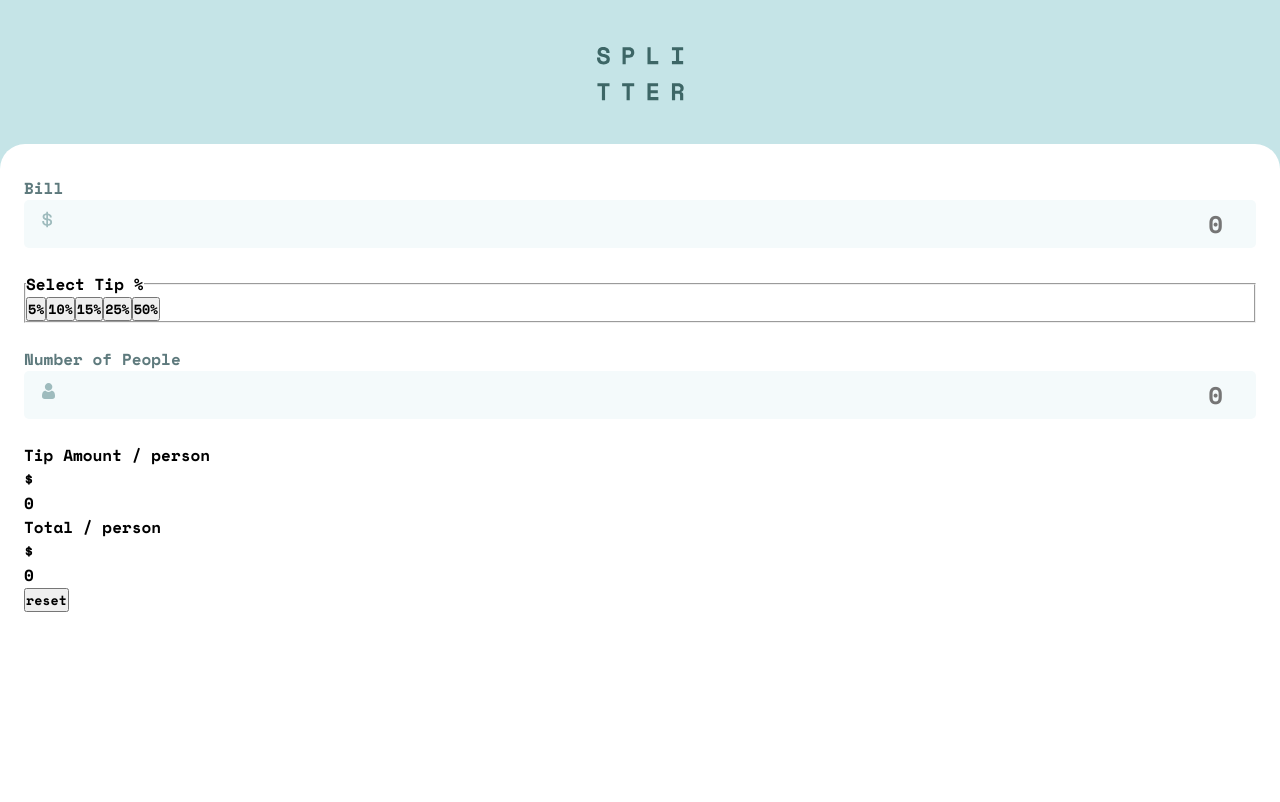
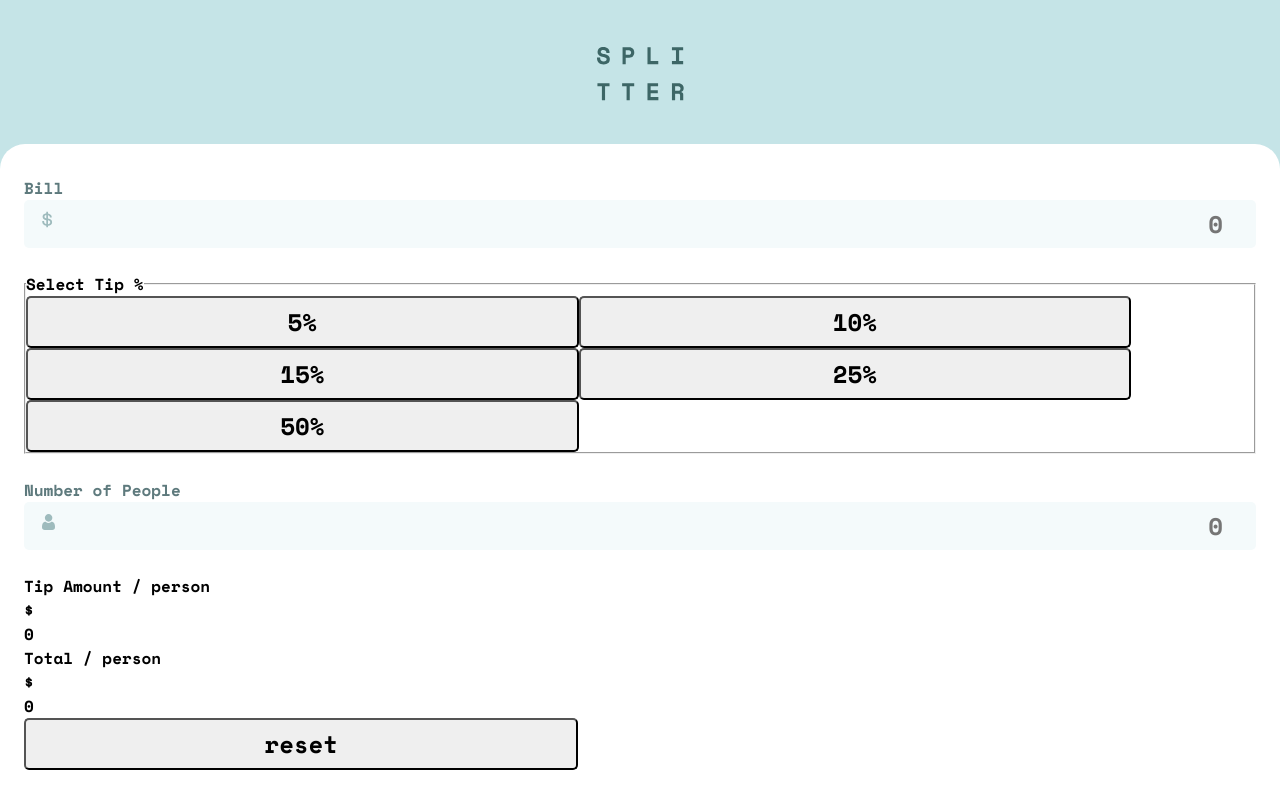
Before and after one commit to Aditi-Sawardekar/tip-calculator-app, a React (Vite) app: page / in a window 1280 px wide. Built offline with nearby package versions, Linux system fonts and the light colour scheme.

Commit message:
Refactor AppButton to always apply default styles, and add specific styles when provided

```diff
--- /dev/null
+++ b/src/components/AppButton/AppButton.module.css
@@ -0,0 +1,24 @@
+.button {
+  outline: none;
+  border-radius: 5px;
+  width: 45%;
+  max-width: 47%;
+  font-size: 1.5rem;
+  padding: 0.25em 0.5em;
+  cursor: pointer;
+}
+
+.primary {
+  background-color: hsl(183, 100%, 15%);
+  color: hsl(0, 0%, 100%);
+  border: none;
+  transition: background-color 0.2s ease-in-out;
+}
+
+.primary:hover {
+  background-color: hsl(172, 67%, 45%);
+}
+
+.primary:active {
+  background-color: hsl(173, 61%, 77%);
+}
--- a/src/components/AppButton/AppButton.tsx
+++ b/src/components/AppButton/AppButton.tsx
@@ -1,12 +1,24 @@
+import styles from "./AppButton.module.css";
+
 interface AppButtonProps {
   type: "button" | "submit" | "reset";
+  className: string;
   label: string;
   onClick: (event: React.MouseEvent<HTMLButtonElement>) => void;
 }
 
-export default function AppButton({ type, label, onClick }: AppButtonProps) {
+export default function AppButton({
+  type,
+  className,
+  label,
+  onClick,
+}: AppButtonProps) {
   return (
-    <button type={type} onClick={onClick}>
+    <button
+      className={`${styles.button} ${className ? styles[className] : ""}`}
+      type={type}
+      onClick={onClick}
+    >
       {label}
     </button>
   );
```
